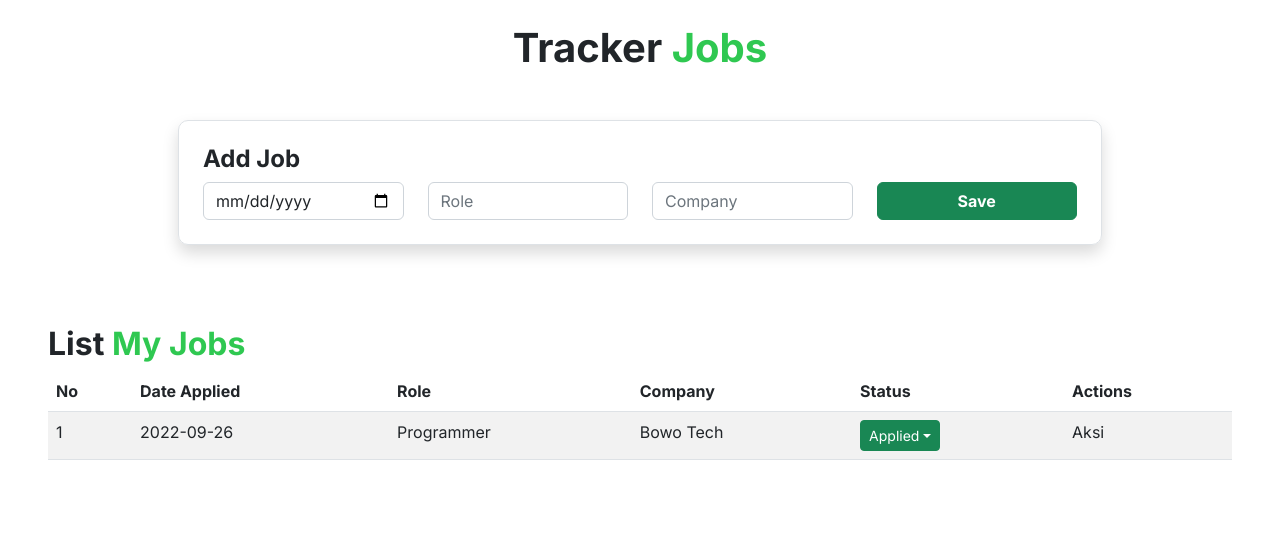
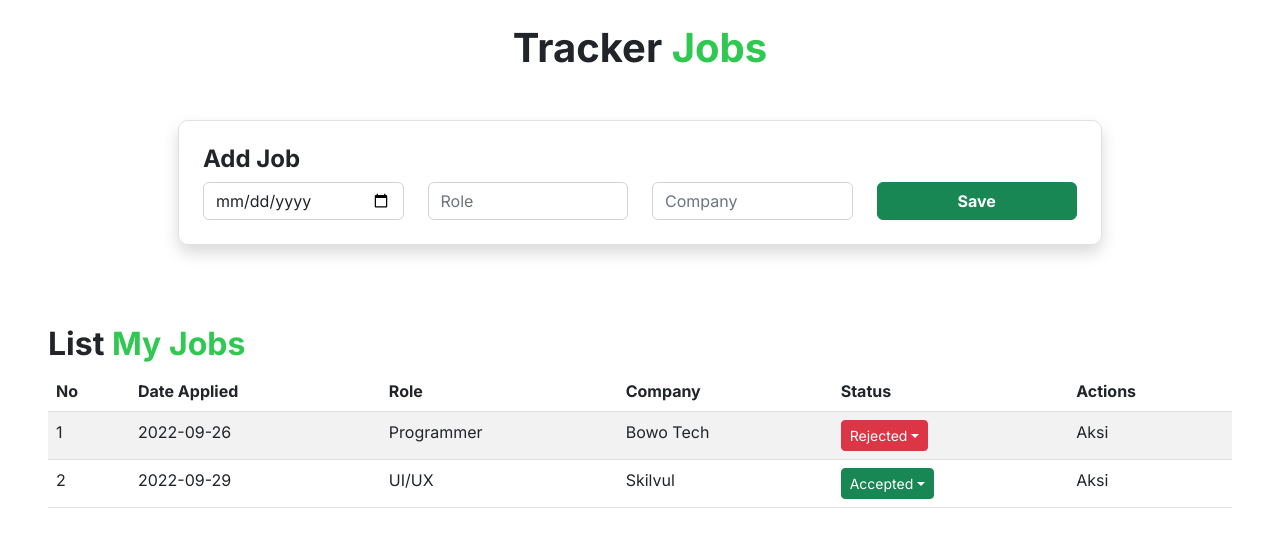
Before and after one commit to rzlwbo1/Tracker-Jobs, a React (Create React App) app: page / in a window 1280 px wide. Shown: the top 538 px of the page. Built offline with nearby package versions, Linux system fonts and the light colour scheme.

Commit message:
fixing status state

```diff
--- a/src/components/App.js
+++ b/src/components/App.js
@@ -6,12 +6,20 @@ import Status from "./Status";
 
 function App() {
 
+  // accepted, applied, rejected, test, ghosting, interview
   const [jobs, setJobs] = useState([
     {
       id: 1,
       date: "2022-09-26",
       role: "Programmer",
       company: "Bowo Tech",
+      status: "rejected"
+    },
+    {
+      id: 2,
+      date: "2022-09-29",
+      role: "UI/UX",
+      company: "Skilvul",
       status: "accepted"
     },
   ]);
@@ -29,6 +37,19 @@ function App() {
 
   }
 
+  function handleUpdateStatus(idJob, ev) {
+
+    // get status by clicking dropdowns
+    const getStatus = ev.target.textContent;
+
+    const getDataById = jobs.find((jb) => jb.id == idJob);
+    const filteredDataNotId = jobs.filter((jb) => jb.id != idJob)
+
+    console.log(getDataById, getStatus, filteredDataNotId)
+
+  }
+
+
   return (
     <div className="p-4">
       <h1 className="fw-bold text-center title-app">
@@ -41,7 +62,7 @@ function App() {
         <h2 className="fw-bold" style={{ marginTop: 80 }}>
           List <span style={{ color: "#2FC851" }}>My Jobs</span>
         </h2>
-        <TableJobs jobDatas={jobs} />
+        <TableJobs jobDatas={jobs} onUpdateStatus={handleUpdateStatus}/>
       </Container>
     </div>
   );
--- a/src/components/Status.jsx
+++ b/src/components/Status.jsx
@@ -1,17 +1,63 @@
-import React from 'react'
-import Dropdown from 'react-bootstrap/Dropdown';
-import DropdownButton from 'react-bootstrap/DropdownButton';
+import React from "react";
+import Dropdown from "react-bootstrap/Dropdown";
+import DropdownButton from "react-bootstrap/DropdownButton";
 
-function Status() {
-  return (
-    <DropdownButton id="dropdown-item-button" title="Applied" variant={'success'} size={"sm"}>
-      <Dropdown.Item as="button" active>Applied</Dropdown.Item>
-      <Dropdown.Item as="button">Rejected</Dropdown.Item>
-      <Dropdown.Item as="button">Ghosting</Dropdown.Item>
-      <Dropdown.Item as="button">Interview</Dropdown.Item>
-      <Dropdown.Item as="button">Test</Dropdown.Item>
-    </DropdownButton>
-  )
+function Status({ status, onUpdateStatus, id }) {
+  if (status == "accepted") {
+    return (
+      <DropdownButton
+        id="dropdown-item-button"
+        title={status.charAt(0).toUpperCase() + status.slice(1)}
+        variant="success"
+        size={"sm"}
+        style={{ textTransform: "capitalize" }}
+      >
+        {[
+          "accepted",
+          "applied",
+          "rejected",
+          "test",
+          "ghosting",
+          "interview",
+        ].map((stat, index) => (
+          <Dropdown.Item
+            active={stat == status ? true : ""}
+            onClick={(ev) => onUpdateStatus(id, ev)}
+            key={index}
+          >
+            {stat}
+          </Dropdown.Item>
+        ))}
+      </DropdownButton>
+    );
+  } else if (status == "rejected") {
+    return (
+      <DropdownButton
+        id="dropdown-item-button"
+        title={status.charAt(0).toUpperCase() + status.slice(1)}
+        variant="danger"
+        size={"sm"}
+        style={{ textTransform: "capitalize" }}
+      >
+        {[
+          "accepted",
+          "applied",
+          "rejected",
+          "test",
+          "ghosting",
+          "interview",
+        ].map((stat, index) => (
+          <Dropdown.Item
+            active={stat == status ? true : ""}
+            onClick={(ev) => onUpdateStatus(id, ev)}
+            key={index}
+          >
+            {stat}
+          </Dropdown.Item>
+        ))}
+      </DropdownButton>
+    );
+  }
 }
 
-export default Status
+export default Status;
--- a/src/components/TableJobs.jsx
+++ b/src/components/TableJobs.jsx
@@ -3,7 +3,7 @@ import Table from 'react-bootstrap/Table';
 import Status from './Status'
 
 
-function StripedRowExample({jobDatas}) {
+function StripedRowExample({jobDatas, onUpdateStatus}) {
   return (
     <Table striped responsive="md">
       <thead>
@@ -20,13 +20,13 @@ function StripedRowExample({jobDatas}) {
         {
           jobDatas.map((jb, index) => {
             return (
-              <tr>
+              <tr key={jb.id}>
                 <td>{index +1}</td>
                 <td>{jb.date}</td>
                 <td>{jb.role}</td>
                 <td>{jb.company}</td>
                 <td>
-                  <Status />
+                  <Status status={jb.status} onUpdateStatus={onUpdateStatus} id={jb.id} />
                 </td>
                 <td>Aksi</td>
               </tr>
```
